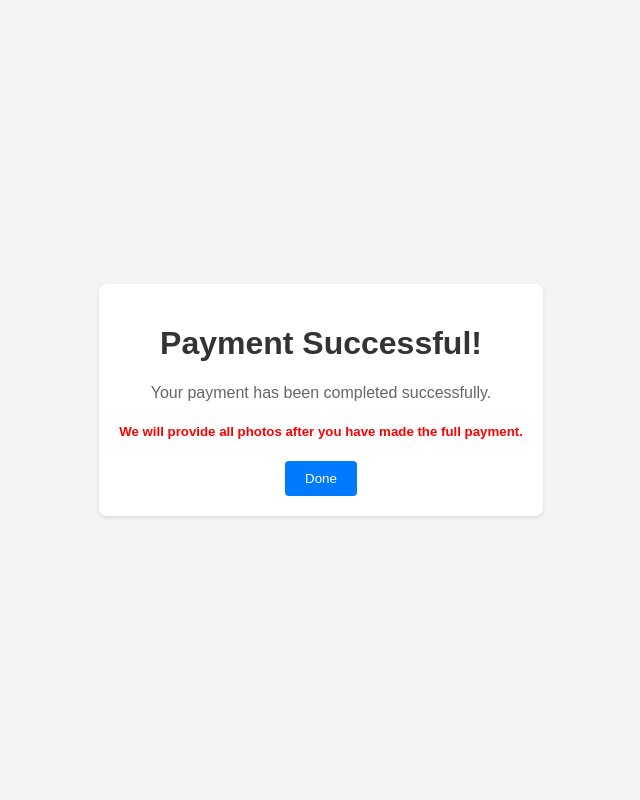
After one commit to Melanka2/snapflow, a PHP site: the page made by app/views/pages/paysuccessful.php in a window 1280 px wide. The commit adds this page. Shown: the whole page, without its empty margins (319-959 px from the left). Run offline with PHP 8.4, Linux system fonts and the light colour scheme; the template is opened without the code that fills it, so the values that code supplies are empty; some libraries are stand-ins or nearby versions.

Commit message:
Add paysuccessful file

```diff
--- /dev/null
+++ b/app/views/pages/paysuccessful.php
@@ -0,0 +1,17 @@
+<!DOCTYPE html>
+<head>
+	<title>Payment Successful</title>
+
+	<link rel="stylesheet" href="<?php echo URLROOT ?>/public/css/style_paysuccessful.css">
+
+</head>
+<body>
+	<div class="container">
+		<h1>Payment Successful!</h1>
+		<p>Your payment has been completed successfully.</p>
+		<h5>We will provide all photos after you have made the full payment.</h5>
+		<button id="doneButton">Done</button>
+	</div>
+
+</body>
+</html>
--- /dev/null
+++ b/public/css/style_paysuccessful.css
@@ -0,0 +1,44 @@
+body {
+    font-family: Arial, sans-serif;
+    background-color: #f4f4f4;
+    margin: 0;
+    padding: 0;
+    display: flex;
+    justify-content: center;
+    align-items: center;
+    height: 100vh;
+}
+
+.container {
+    text-align: center;
+    background-color: #fff;
+    padding: 20px;
+    border-radius: 8px;
+    box-shadow: 0 2px 4px rgba(0, 0, 0, 0.1);
+}
+
+h1 {
+    color: #333;
+}
+
+h5 {
+    color: red;
+}
+
+p {
+    color: #666;
+}
+
+button {
+    background-color: #007bff;
+    color: #fff;
+    border: none;
+    border-radius: 4px;
+    padding: 10px 20px;
+    cursor: pointer;
+    transition: background-color 0.3s ease;
+}
+
+button:hover {
+    background-color: #0056b3;
+}
```
Also changed, not shown: app/views/pages/pay.php (added, +47 -0 lines), public/css/style_payment.css (+65 -3 lines).
